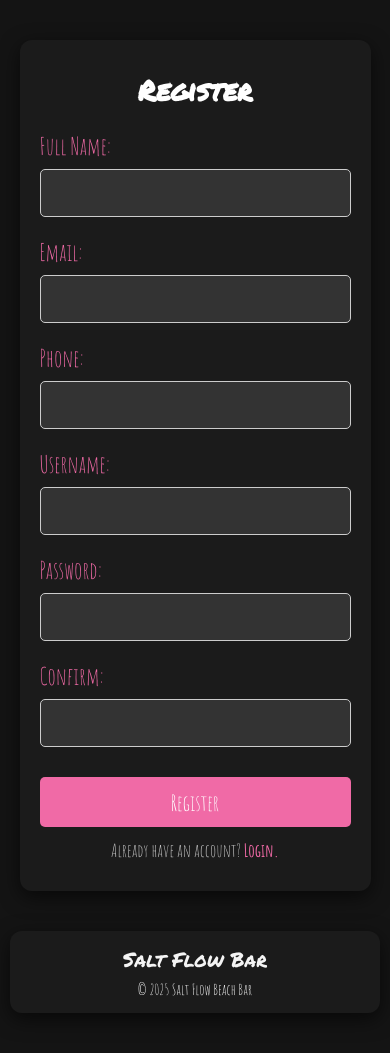
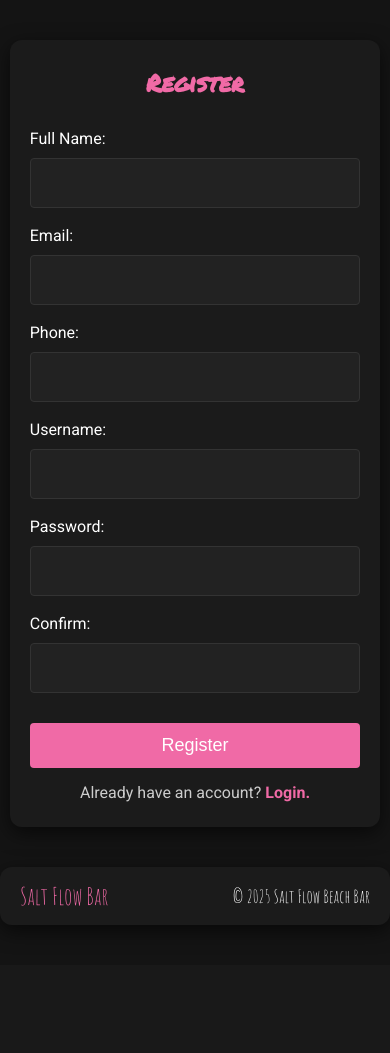
Before and after one commit to martimsa/pap-att, a PHP site: page /registo.php in a window 390 px wide. After the commit the page ends 929 px from the top, so only its background shows below. Run offline with PHP 8.4, Linux system fonts and the light colour scheme.

Commit message:
refactor: Atualiza nomes de variáveis e mensagens para português; melhora a consistência do código e a responsividade do layout

```diff
--- a/cart.php
+++ b/cart.php
@@ -1,7 +1,3 @@
-{
-type: uploaded file
-fileName: cart.php
-fullContent:
 <?php
 session_start();
 require 'db_connect.php';
--- a/style.css
+++ b/style.css
@@ -3,7 +3,7 @@
   padding: 0;
   margin: 0;
   color: #fff;
-  box-sizing: border-box;
+  box-sizing: border-box; /* Adicionado para layout robusto */
 }
 
 /* Estilos gerais do corpo da página */
@@ -14,7 +14,7 @@ body {
   font-family: "Roboto", sans-serif;
 }
 
-/* Bloqueia scroll quando menu está aberto */
+/* Evita o scroll do conteúdo principal quando o menu está aberto */
 body.no-scroll {
   overflow: hidden;
 }
@@ -38,6 +38,7 @@ header {
   transition: padding 0.3s ease-in-out;
 }
 
+/* Estilo ao rolar */
 header.scrolled .nav-bar {
   padding: 0.5rem 6rem;
 }
@@ -60,7 +61,6 @@ header.scrolled .nav-bar {
   display: flex;
   justify-content: center;
   list-style: none;
-  padding: 0;
 }
 
 .nav-item {
@@ -72,7 +72,12 @@ header.scrolled .nav-bar {
   font-size: 1.5rem;
   color: #fff;
   font-weight: 600;
-  font-family: "Amatic SC";
+  font-family: "Amatic SC", cursive;
+  transition: 0.3s;
+}
+
+.nav-link:hover {
+  color: #f06aa6;
 }
 
 .header-icons {
@@ -81,225 +86,96 @@ header.scrolled .nav-bar {
   gap: 15px;
 }
 
-.user-icon-img, .cart-icon-img {
-  width: 28px;
-  height: 28px;
-}
-
-.login-button button {
-  border: none;
-  background-color: #f06aa6;
-  padding: 10px 15px;
-  border-radius: 5px;
-  cursor: pointer;
-  color: #fff;
-  font-family: "Amatic SC";
-  font-size: 18px;
-}
-
 .mobile-menu-icon {
   display: none;
 }
 
 .mobile-menu-icon button {
-    background-color: transparent;
+  background: none;
   border: none;
   cursor: pointer;
+  padding: 0;
+  line-height: 0;
 }
 
-/* --- Menu Mobile (Atualizado) --- */
-.mobile-menu {
-  display: none;
-  position: fixed; /* Alterado para fixed para cobrir a viewport */
-  top: 0;
-  left: 0;
-  width: 100%;
-  height: 100vh; /* Altura total */
-  background-color: #1b1b1b;
-  z-index: 2000; /* Acima do header */
-  padding: 80px 20px 20px 20px; /* Padding top para afastar do topo */
-  overflow-y: auto; /* Scroll apenas aqui dentro */
-  box-sizing: border-box;
+.cart-icon-img, .user-icon-img {
+    width: 25px;
+    height: 25px;
+    vertical-align: middle;
 }
 
-.mobile-menu.open {
-  display: block;
-}
-
-.mobile-menu ul {
-  display: flex;
-  flex-direction: column;
-  text-align: center;
-  padding-bottom: 1rem;
-  list-style: none;
-  padding: 0;
-}
-
-.mobile-menu .nav-item {
-  display: block;
-  padding-top: 1.2rem;
-  margin: 0;
-}
-
-/* --- Menu Board --- */
+/* --- Menu Board (Main Content) --- */
 .menu-board {
   max-width: 900px;
-  margin: 20px auto;
+  margin: 40px auto;
   padding: 20px;
-  background: #1b1b1b;
-  border-radius: 12px;
-  box-shadow: 0 6px 20px rgba(0, 0, 0, 0.6);
 }
 
 .brand {
-  font-family: "Permanent Marker";
-  font-size: 34px;
-  color: #f4f4f4;
+  font-family: 'Permanent Marker', cursive;
+  font-size: 40px;
+  color: #f06aa6;
+  text-align: center;
+  margin-bottom: 30px;
 }
 
 .category {
-  font-family: "Amatic SC", cursive;
-  font-size: 26px;
+  font-family: 'Amatic SC', cursive;
+  font-size: 36px;
+  font-weight: 700;
   color: #f06aa6;
-  margin: 20px 0 10px;
+  margin: 30px 0 15px;
+  border-bottom: 2px solid #333;
+  padding-bottom: 5px;
 }
 
 .item {
   display: flex;
   justify-content: space-between;
-  align-items: flex-start;
-  background: rgba(255, 255, 255, 0.05);
-  padding: 12px;
-  border-radius: 8px;
-  margin: 8px 0;
+  align-items: center;
+  padding: 10px 0;
+  border-bottom: 1px dashed #333;
 }
 
 .item-name {
-  font-family: "Permanent Marker";
+  font-weight: 700;
   font-size: 18px;
-  margin-bottom: 6px;
 }
 
 .item-desc {
   font-size: 14px;
-  color: #ccc;
-  font-style: italic;
-}
-
-.price {
-  font-weight: 700;
-  color: #ff7f3f;
-  font-size: 16px;
-  margin-right: 10px;
+  color: #aaa;
 }
 
 .actions {
   display: flex;
   align-items: center;
-  gap: 8px;
+  gap: 15px;
+}
+
+.price {
+  font-family: 'Permanent Marker', cursive;
+  font-size: 20px;
+  color: #fff;
 }
 
 .btn-pedir {
-  background: #2ea6b0;
+  background: #f06aa6;
+  color: #fff;
   border: none;
-  color: white;
-  padding: 6px 12px;
+  padding: 8px 15px;
   border-radius: 6px;
+  font-family: 'Amatic SC', cursive;
+  font-size: 18px;
   cursor: pointer;
-  font-size: 14px;
-  font-family: "Amatic SC";
+  transition: background 0.2s;
 }
 
 .btn-pedir:hover {
-  background: #24848c;
+  background: #d44e8a;
 }
 
-/* --- Login/Registo (Otimização Mobile Atualizada) --- */
-.login-container {
-  margin: 40px auto;
-  padding: 30px 20px;
-  max-width: 400px;
-  width: 90%; /* Garante margem em ecrãs pequenos */
-  background: #1b1b1b;
-  border-radius: 12px;
-  box-shadow: 0 6px 20px rgba(0, 0, 0, 0.6);
-  font-family: 'Roboto', sans-serif;
-}
-
-.login-container h2 {
-  font-family: 'Permanent Marker', cursive;
-  font-size: 28px;
-  color: #fff;
-  margin-bottom: 20px;
-  text-align: center;
-}
-
-.login-container label {
-  display: block;
-  font-family: 'Amatic SC', cursive;
-  font-size: 24px;
-  margin-bottom: 8px;
-  color: #f06aa6;
-}
-
-.login-container input[type="text"],
-.login-container input[type="password"],
-.login-container input[type="email"],
-.login-container input[type="tel"] {
-  width: 100%;
-  padding: 12px;
-  margin-bottom: 20px;
-  border-radius: 5px;
-  border: 1px solid #ccc;
-  background: #333;
-  color: #fff;
-  font-size: 16px; /* 16px evita zoom automático no iOS */
-  box-sizing: border-box;
-  height: 48px;
-  font-family: 'Roboto', sans-serif;
-}
-
-.login-container button {
-  display: block;
-  width: 100%;
-  height: 50px;
-  line-height: 50px;
-  border: 1px solid transparent;
-  border-radius: 5px;
-  background-color: #f06aa6;
-  color: white;
-  font-family: 'Amatic SC', cursive;
-  font-size: 22px;
-  cursor: pointer;
-  transition: background-color 0.3s ease;
-  box-sizing: border-box;
-  margin-top: 10px;
-  padding: 0 10px;
-}
-
-.login-container button:hover {
-  background-color: #d0588d;
-}
-
-.login-container .register-text {
-  margin-top: 12px;
-  text-align: center;
-  color: #ccc;
-  font-family: 'Amatic SC', cursive;
-  font-size: 18px;
-}
-
-.login-container .register-text a {
-  color: #f06aa6;
-  text-decoration: none;
-  font-weight: 700;
-}
-
-.login-container .register-text a:hover {
-  text-decoration: underline;
-}
-
-/* --- Rodapé --- */
+/* --- Footer --- */
 .site-footer {
   max-width: 900px;
   margin: 20px auto 40px;
@@ -315,99 +191,222 @@ header.scrolled .nav-bar {
   display: flex;
   justify-content: space-between;
   align-items: center;
-  gap: 12px;
 }
 
 .footer-brand {
-  font-family: 'Permanent Marker', cursive;
-  font-size: 20px;
-  color: #f4f4f4;
+    font-size: 24px;
+    color: #f06aa6;
 }
 
-.footer-links {
+.footer-links span {
+    font-size: 18px;
+}
+
+/* --- Login/Registo Container --- */
+.login-container {
+  max-width: 400px;
+  margin: 80px auto;
+  padding: 30px;
+  background: #1b1b1b;
+  border-radius: 12px;
+  box-shadow: 0 6px 20px rgba(0, 0, 0, 0.6);
+  color: white;
+}
+
+.login-container h2 {
+    font-family: 'Permanent Marker', cursive;
+    color: #f06aa6;
+    margin-bottom: 20px;
+    text-align: center;
+}
+
+.login-container form {
     display: flex;
-  align-items: center;
+    flex-direction: column;
     gap: 10px;
-  font-size: 15px;
+}
+
+.login-container label {
+    font-size: 16px;
+    margin-top: 8px;
+}
+
+.login-container input {
+    padding: 10px;
+    border: 1px solid #333;
+    background: #222;
+    color: white;
+    border-radius: 4px;
+    font-size: 16px;
+}
+
+.login-container button {
+    background-color: #f06aa6;
+    color: white;
+    border: none;
+    padding: 12px;
+    border-radius: 4px;
+    margin-top: 20px;
+    font-size: 18px;
+    cursor: pointer;
+    transition: background-color 0.3s ease;
+}
+
+.login-container button:hover {
+    background-color: #d44e8a;
+}
+
+.login-container .register-text {
+    margin-top: 15px;
+    text-align: center;
     color: #ccc;
 }
 
-.footer-links a {
+.login-container .register-text a {
     color: #f06aa6;
     text-decoration: none;
     font-weight: 700;
 }
 
-/* --- Admin Styles --- */
+/* --- Carrinho e Admin --- */
+
 .admin-container {
-    max-width: 1000px;
+    max-width: 800px;
     margin: 40px auto;
     padding: 20px;
-    background: #1b1b1b;
-    border-radius: 12px;
-    box-shadow: 0 6px 20px rgba(0, 0, 0, 0.6);
 }
+
+.admin-container h2 {
+    font-family: 'Permanent Marker', cursive;
+    color: #f06aa6;
+    margin-bottom: 20px;
+    text-align: center;
+}
+
 .admin-container table {
     width: 100%;
     border-collapse: collapse;
     margin-top: 20px;
-    background: #333;
-    color: #fff;
 }
+
 .admin-container th, .admin-container td {
-    padding: 12px;
+    padding: 10px;
+    border: 1px solid #333;
     text-align: left;
-    border-bottom: 1px solid #555;
 }
+
 .admin-container th {
-    background-color: #f06aa6;
-    color: white;
-    font-family: 'Amatic SC';
+    background: #222;
+    color: #f06aa6;
+    font-family: 'Amatic SC', cursive;
     font-size: 20px;
 }
-.admin-container tr:hover {
-    background-color: #444;
+
+.action-link {
+    color: #f06aa6;
+    text-decoration: none;
 }
-.status-tag { padding: 4px 8px; border-radius: 4px; font-weight: bold; font-size: 12px; }
-.status-online { background: #4ade80; color: #000; }
-.status-offline { background: #ff4444; color: #fff; }
-.action-link { color: #f06aa6; text-decoration: underline; cursor: pointer; }
-.checkout-button { background-color: #f06aa6; color: #fff; border: none; padding: 12px 25px; border-radius: 6px; cursor: pointer; font-family: 'Permanent Marker', cursive; font-size: 20px; transition: background-color 0.3s; margin-top: 20px; }
 
-/* --- Media Queries --- */
-@media screen and (max-width: 1030px) {
+.status-tag {
+    padding: 4px 8px;
+    border-radius: 4px;
+    font-size: 12px;
+    font-weight: bold;
+    color: #1b1b1b;
+}
+
+.status-online { background-color: #4ade80; }
+.status-offline { background-color: #f87171; }
+.status-tag.status-online { background-color: #4ade80; } /* Online/Ativo */
+.status-tag.status-offline { background-color: #f87171; } /* Offline/Inativo */
+
+
+/* --- Menu Mobile - Base --- */
+
+/* Escondido por default */
+.mobile-menu {
+  display: none;
+  /* Posicionamento Fixo, sobrepõe tudo */
+  position: fixed;
+  top: 0;
+  left: 0;
+  width: 100%;
+  height: 100vh; /* Ocupa todo o viewport height */
+  background-color: #141414;
+  z-index: 1500; /* Alto z-index para sobrepor o header (1000) */
+  opacity: 0;
+  visibility: hidden;
+  transform: translateX(100%);
+  transition: opacity 0.3s ease-in-out, transform 0.3s ease-in-out, visibility 0.3s;
+  padding: 40px 20px;
+}
+
+/* Estado Aberto (Substitui o display:block da media query) */
+.mobile-menu.open {
+  opacity: 1;
+  visibility: visible;
+  transform: translateX(0);
+  display: block; /* Garante que é visível */
+}
+
+.mobile-menu ul {
+  list-style: none;
+  padding: 0;
+  margin-top: 60px; /* Espaço para o topo da página */
+}
+
+.mobile-menu .nav-item {
+  display: block;
+  padding: 1rem 0;
+  border-bottom: 1px dashed #333;
+}
+
+.mobile-menu .nav-item:last-child {
+  border-bottom: none;
+}
+
+.mobile-menu .nav-link {
+  font-size: 2rem;
+}
+
+/* --- Media Query para Mobile --- */
+@media screen and (max-width: 800px) {
+  .nav-list {
+    display: none;
+  }
+
   .nav-bar {
-    padding: 1.5rem 2rem;
+    padding: 1rem 2rem;
     justify-content: space-between;
   }
+
   header.scrolled .nav-bar {
-    padding: 0.5rem 4rem;
+    padding: 0.5rem 2rem;
   }
 
-  .nav-list { display: none; }
-  .mobile-menu-icon { display: block; }
+  .mobile-menu-icon {
+    display: block;
+  }
 
+  /* PRIORITY MOBILE: Containers usam mais espaço no ecrã */
   .menu-board, .cart-container {
     max-width: 95%;
     margin-left: auto;
     margin-right: auto;
   }
 
-  /* Admin Tables Responsive */
-  .admin-container {
-      max-width: 98%;
-      margin: 20px auto;
-  }
-  .admin-container table {
-    display: block;
-    overflow-x: auto;
-    white-space: nowrap;
+  /* **OTIMIZAÇÃO DE LOGIN/REGISTO MOBILE** */
+  .login-container {
+    max-width: 95%; /* Ocupar quase toda a largura no ecrã mobile */
+    margin: 40px auto; /* Reduzir margem superior/inferior */
+    padding: 25px 20px; /* Reduzir o padding horizontal para caber mais */
   }
 
-  .site-footer { max-width: 95%; }
-  .site-footer .footer-inner {
-    flex-direction: column;
-    text-align: center;
-    gap: 6px;
+  .login-container input[type="text"],
+  .login-container input[type="password"],
+  .login-container input[type="email"],
+  .login-container input[type="tel"] {
+    height: 50px; /* Garantir que o campo é fácil de tocar */
+    font-size: 18px;
   }
 }
```
Also changed, not shown: add_to_cart.php (+14 -8 lines), index.php (+25 -20 lines). Lines whose indentation alone changed are shown as unchanged.
